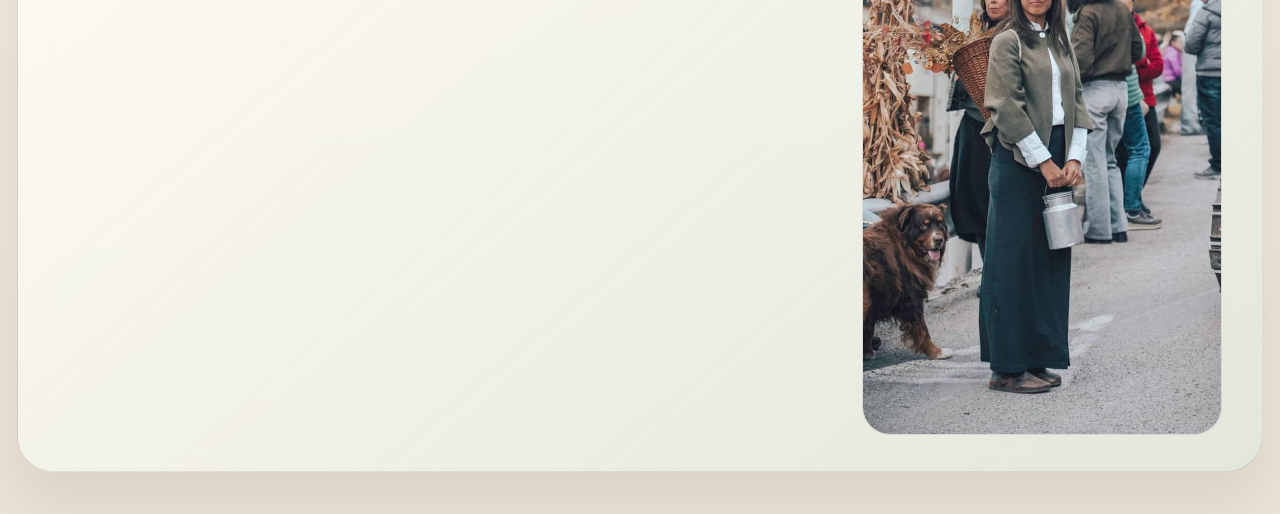
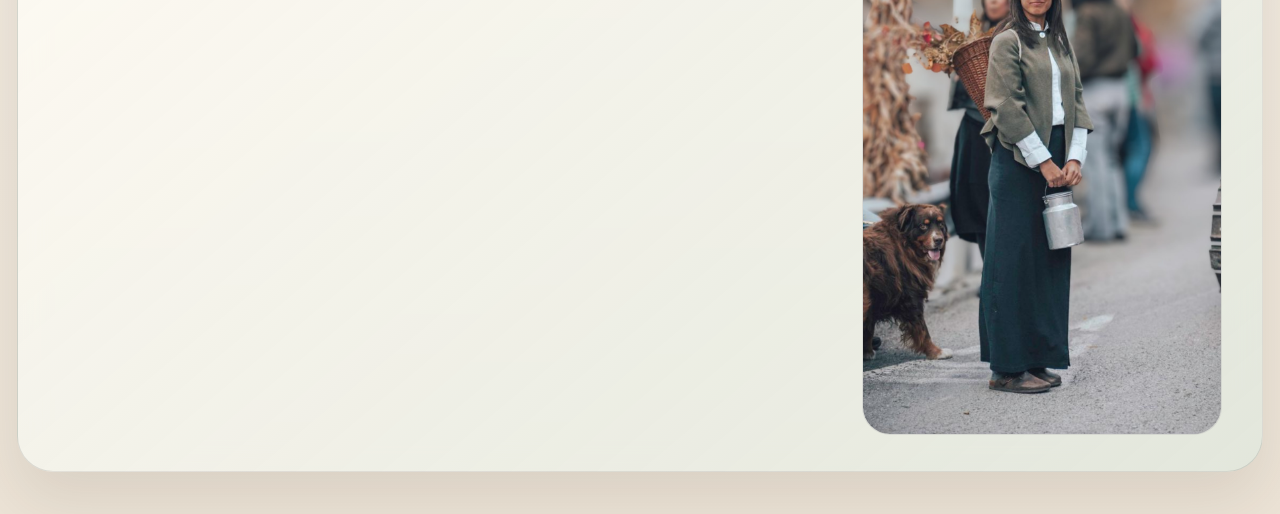
Before and after one commit to ChiaraCarotta/La-Loch, a plain HTML site: page chi-siamo.html in a window 1280 px wide. Shown: the part 517-1031 px from the top of the page. Drawn offline with Linux system fonts and the light colour scheme.

Commit message:
Update identity section image

```diff
--- a/chi-siamo.html
+++ b/chi-siamo.html
@@ -53,7 +53,7 @@
             <h2>Chiara Carotta</h2>
           </div>
           <figure class="biography-figure">
-            <img class="biography-photo" src="chiara-web.jpg" alt="Chiara Carotta">
+            <img class="biography-photo" src="chiara-identita.png" alt="Chiara Carotta">
           </figure>
         </div>
       </section>
```
Also changed, not shown: chiara-identita.png (added).
